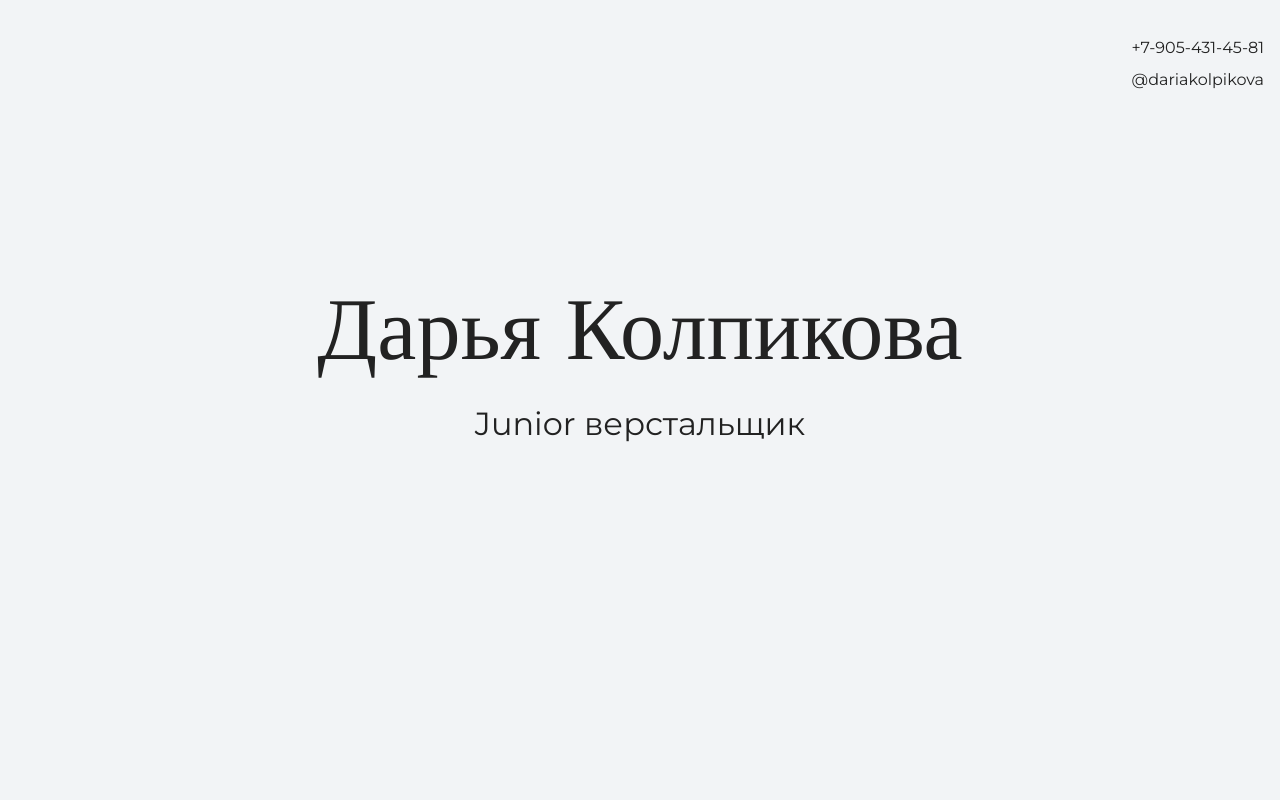
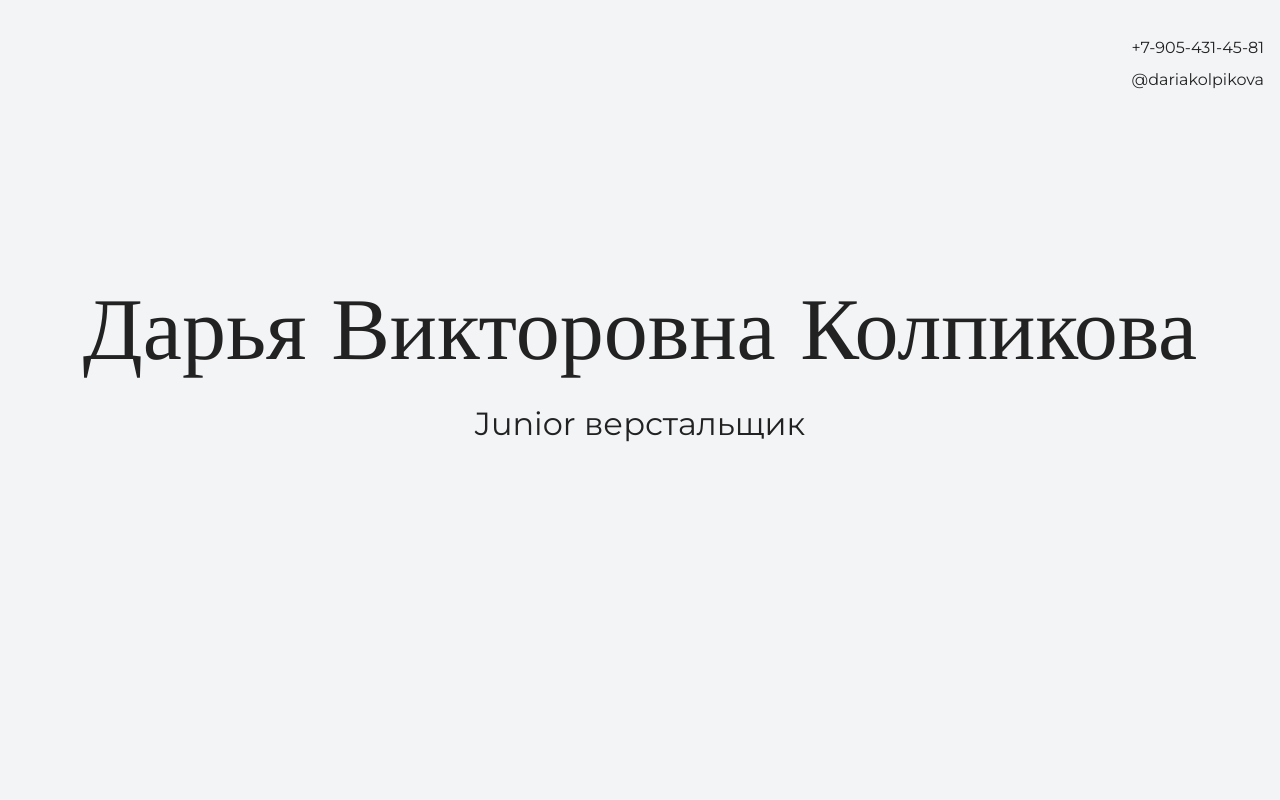
Before and after one commit to DariaKolpik/my-site, a plain HTML site: page index.html in a window 1280 px wide. Shown: the top 800 px of the page. Drawn offline with nearby package versions, Linux system fonts and the light colour scheme.

Commit message:
меняем текст на главной странице

```diff
--- a/index.html
+++ b/index.html
@@ -15,7 +15,7 @@
     </header>
 
     <section class="hero-image">
-     <div class="container"> <h1 class="heading">Дарья Колпикова</h1>
+     <div class="container"> <h1 class="heading">Дарья Викторовна Колпикова</h1>
       <p>Junior верстальщик</p></div>
 
     </section>
```
